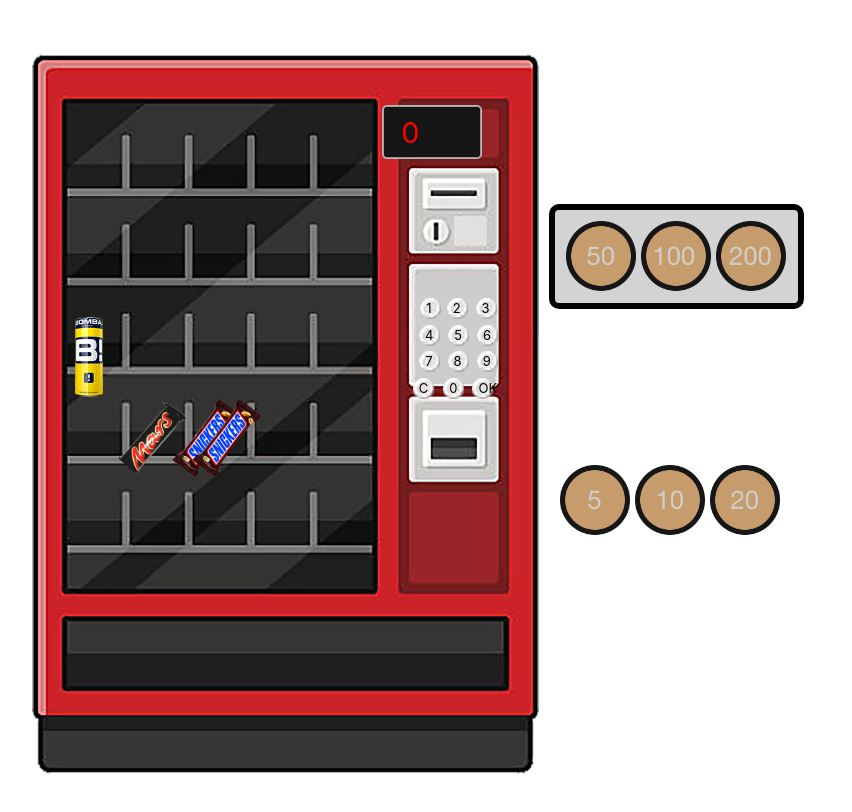
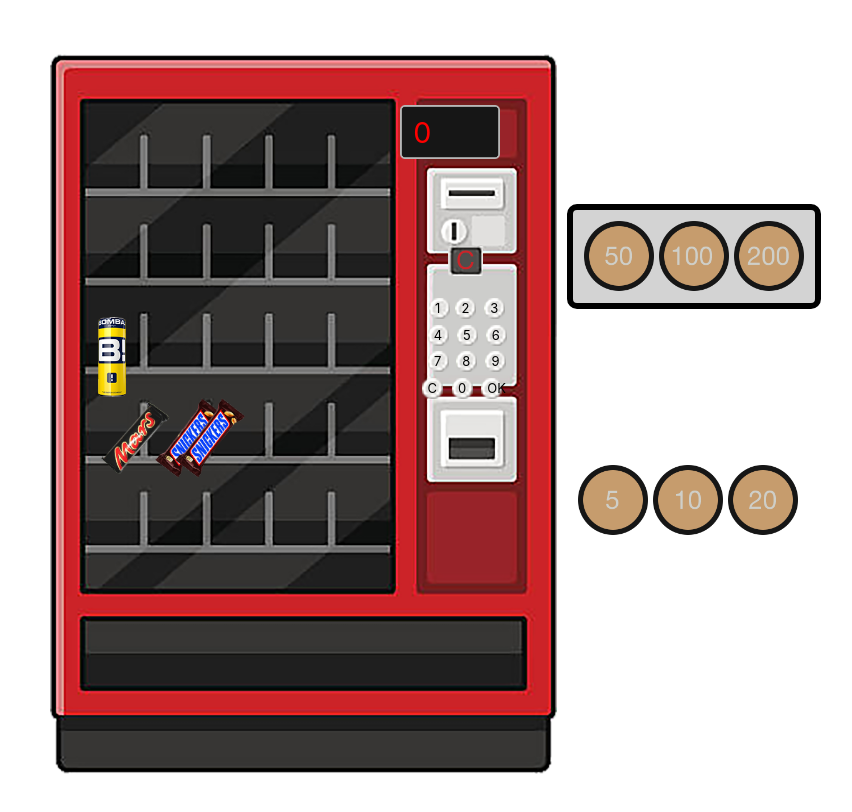
Before and after one commit to gergodancs/vendor, a React (Create React App) app: page / in a window 1280 px wide. Shown: the top 812 px of the page, without its empty margins (222-1074 px from the left). Built offline with nearby package versions, Linux system fonts and the light colour scheme.

Commit message:
refactored animations functions

```diff
--- a/src/App.js
+++ b/src/App.js
@@ -1,14 +1,19 @@
 import { useState } from "react";
 import Coins from "./comps/Coins";
 import Machine from "./comps/Machine";
+import SettingsWrapper from "./context/SettingsWrapper";
+// import { useContext } from "react";
+// import { settingsContext } from "./context/settingsContext";
 
 function App() {
   const [spend, setSpend] = useState(0);
 
   return (
     <div className="App">
-      <Machine spend={spend} setSpend={setSpend} />
-      <Coins setSpend={setSpend} spend={spend} />
+      <SettingsWrapper>
+        <Machine spend={spend} setSpend={setSpend} />
+        <Coins setSpend={setSpend} spend={spend} />
+      </SettingsWrapper>
     </div>
   );
 }
--- a/src/comps/Machine.jsx
+++ b/src/comps/Machine.jsx
@@ -24,44 +24,23 @@ const Machine = ({ spend, setSpend }) => {
     let resultStr = arr2str.join("");
     res = Number(resultStr);
     console.log("res:", res);
-    if (res === 0) animationStart(res);
-    if (res === 1) animationStart(res);
+    if (res === 0) animation(res);
+    if (res === 1)
+      animation(res, setAnimated, "animatedBomba", 330, "noAnimatedBomba");
 
-    if (res === 2) animationStartSnick(res);
-    if (res === 4) animationStartMars(res);
+    if (res === 2)
+      animation(res, setAnimatedSnick, "animatedSnick", 190, "noAnimatedSnick");
+    if (res === 4)
+      animation(res, setAnimatedMars, "animatedMars", 250, "noAnimatedMars");
   };
 
-  const animationStart = (res) => {
+  const animation = (res, setter, animstr, price, noanimstr) => {
     if (res === 0) setShowMadal(true);
-    if (res === 1 && spend >= 330) {
+    if (spend >= price) {
       res = 0;
-      setAnimated("animatedBomba");
-      setSpend(spend - 330);
-      setTimeout(() => setAnimated("noAnimatedBomba"), 3000);
-      setTimeout(() => {
-        setSpend(0);
-      }, 1500);
-    }
-  };
-  const animationStartSnick = (res) => {
-    if (res === 0) setShowMadal(true);
-    if (res === 2 && spend >= 190) {
-      res = 0;
-      setAnimatedSnick("animatedSnick");
-      setSpend(spend - 190);
-      setTimeout(() => setAnimatedSnick("noAnimatedSnick"), 3000);
-      setTimeout(() => {
-        setSpend(0);
-      }, 1500);
-    }
-  };
-  const animationStartMars = (res) => {
-    if (res === 0) setShowMadal(true);
-    if (res === 4 && spend > 500) {
-      res = 0;
-      setAnimatedMars("animatedMars");
-      setSpend(spend - 500);
-      setTimeout(() => setAnimatedMars("noAnimatedMars"), 3000);
+      setter(animstr);
+      setSpend(spend - price);
+      setTimeout(() => setter(noanimstr), 3000);
       setTimeout(() => {
         setSpend(0);
       }, 1500);
@@ -72,6 +51,12 @@ const Machine = ({ spend, setSpend }) => {
     <div className="machine__container">
       {isShowMadal ? <MoneyFirst setShowMadal={setShowMadal} /> : null}
       <Display spend={spend} />
+
+      <img
+        className="cancel-btn"
+        src={require("../pics/cancel-button.png")}
+        alt="cancel"
+      />
       <img
         className="machine"
         src={require("../pics/vendor-machine.png")}
--- a/src/comps/products.css
+++ b/src/comps/products.css
@@ -30,7 +30,7 @@
 }
 .bomba > .masodik {
   position: relative;
-  left: 15px;
+  left: 55px;
 }
 
 .bomba > .noAnimatedBomba {
@@ -38,6 +38,7 @@
 }
 .bomba > .animatedBomba {
   position: relative;
+  left: 75px;
   animation: bomba 5s, display 5s;
   opacity: 0;
 }
@@ -91,22 +92,23 @@
 
 @keyframes bomba {
   0% {
-    left: 45px;
+    left: 76px;
     display: inline;
   }
 
   10% {
+    left: 80px;
     top: 20px;
   }
 
   25% {
     top: 220px;
-    left: 60px;
+    left: 85px;
     transform: rotateZ(90deg);
   }
 
   100% {
-    left: 60px;
+    left: 150px;
     top: 220px;
     transform: rotateZ(90deg);
   }
--- /dev/null
+++ b/src/context/SettingsWrapper.jsx
@@ -0,0 +1,15 @@
+import React from "react";
+import { useState } from "react";
+import { settingsContext } from "./settingsContext";
+
+const SettingsWrapper = ({ children }) => {
+  const [spend, setSpend] = useState(0);
+
+  return (
+    <settingsContext.Provider value={{ spend, setSpend }}>
+      {children}
+    </settingsContext.Provider>
+  );
+};
+
+export default SettingsWrapper;
--- /dev/null
+++ b/src/context/settingsContext.js
@@ -0,0 +1,3 @@
+import { createContext } from "react";
+
+export const settingsContext = createContext([]);
--- a/src/index.css
+++ b/src/index.css
@@ -24,7 +24,7 @@ code {
 }
 .display__container {
   position: relative;
-  left: 350px;
+  left: 385px;
   top: 105px;
   display: flex;
   align-items: center;
@@ -86,3 +86,9 @@ code {
   border-radius: 10px;
   letter-spacing: 0.1rem;
 }
+.cancel-btn {
+  position: relative;
+  width: 35px;
+  left: 433px;
+  bottom: 498px;
+}
```
